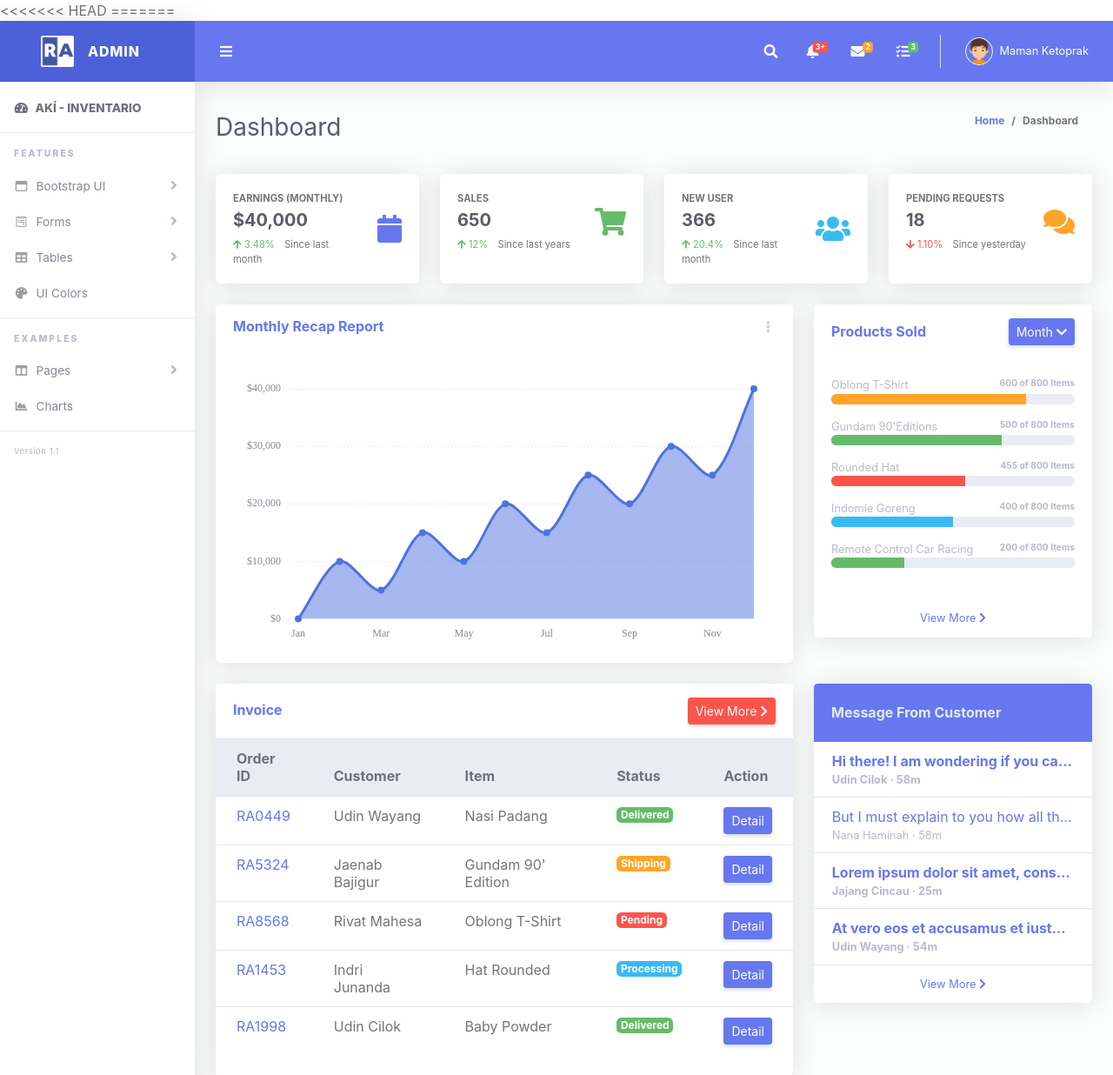
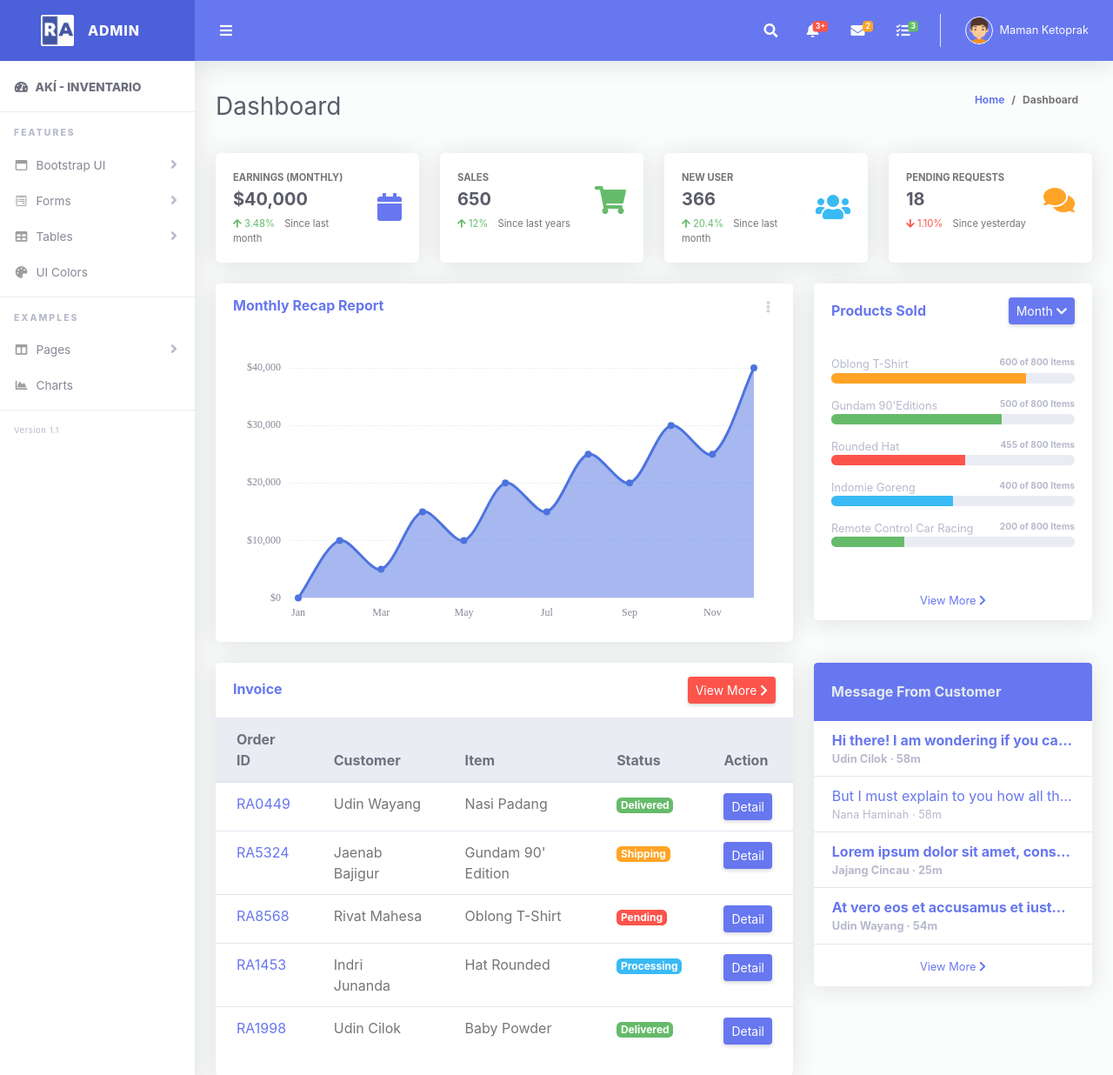
Before and after one commit to kevinsanchez4010/InterfacesG3, a Django app: page /dashboard/ in a window 1280 px wide. Shown: the top 1236 px of the page at 87% size. Run offline with Django 5.2, Linux system fonts and the light colour scheme; some libraries are stand-ins or nearby versions; some web fonts are replaced.

Commit message:
dashboard text

```diff
--- a/dashboard/templates/dashboard.html
+++ b/dashboard/templates/dashboard.html
@@ -1,8 +1,5 @@
-<<<<<<< HEAD
-=======
 {% load static %}
 
 {% include 'header_private.html' %}
 
 {% include 'footer_private.html' %}
->>>>>>> 4a99ab56ca73613100bb3f03d6f4ddc9f8049564
```
